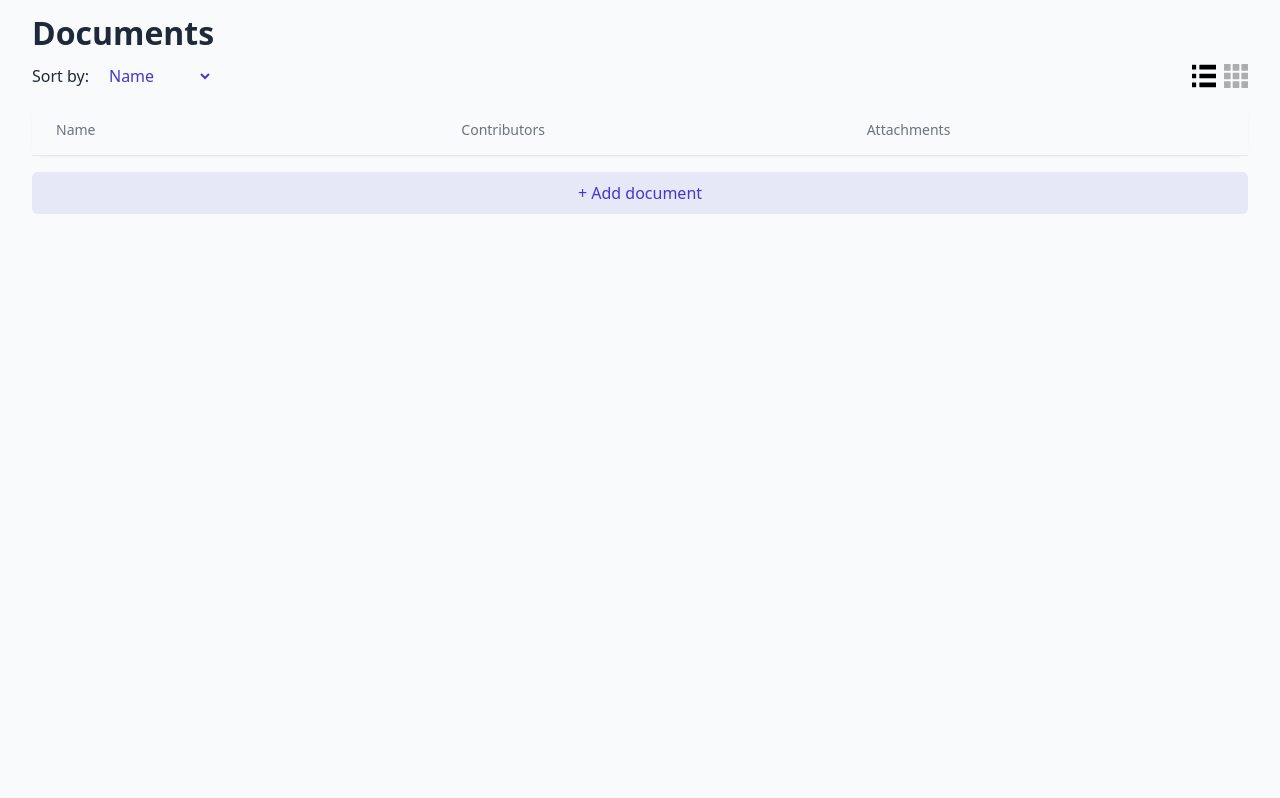
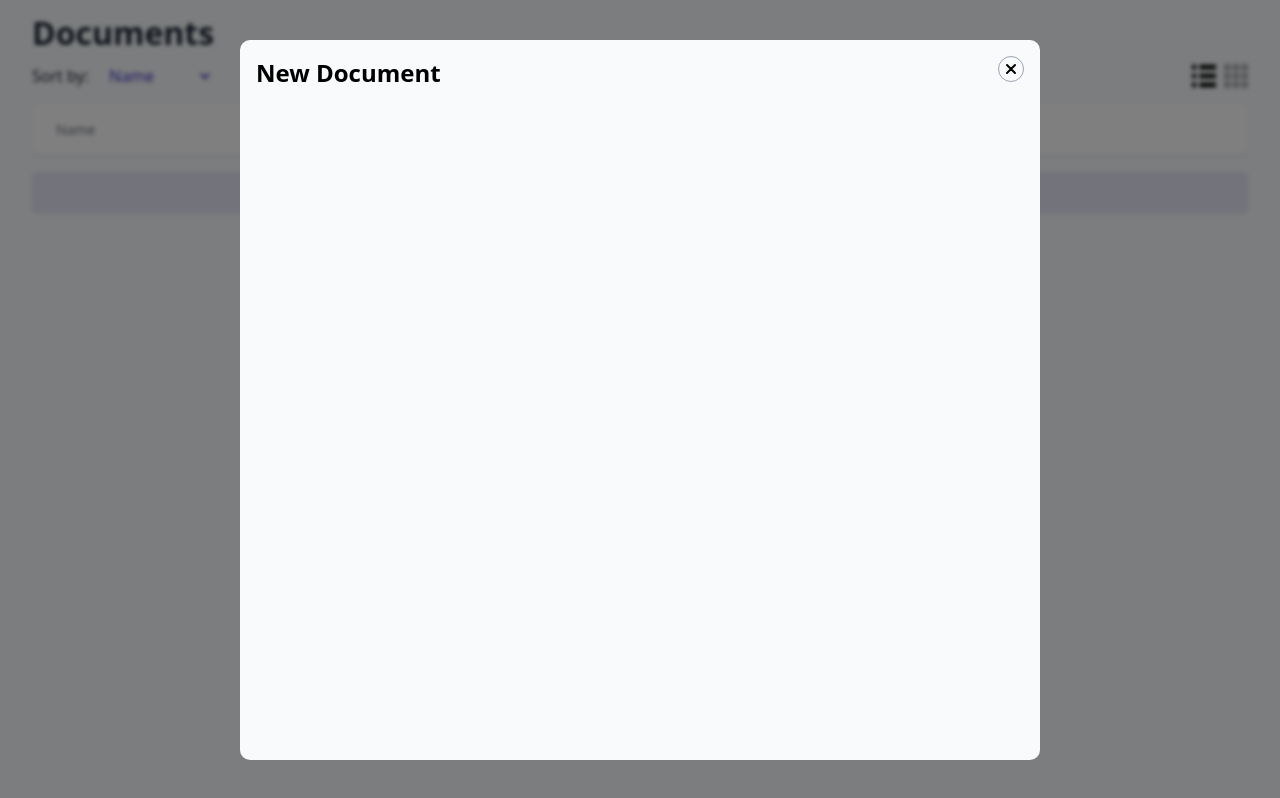
Before and after one commit to mariogl/documents, a website built with Vite: page index.html in a window 1280 px wide. Both pictures are taken after a click on the button "+ Add document". Built offline with nearby package versions, Linux system fonts and the light colour scheme; no server answers.

Commit message:
feat(components): create form modal

```diff
--- a/src/documents/components/Documents/layouts/DocumentsListLayout.module.css
+++ b/src/documents/components/Documents/layouts/DocumentsListLayout.module.css
@@ -8,7 +8,6 @@
 }
 
 .documents__head {
-  background-color: var(--color-background-primary);
   border-bottom: 1px solid var(--color-border);
 }
 
--- a/src/documents/components/DocumentsList/DocumentsList.ts
+++ b/src/documents/components/DocumentsList/DocumentsList.ts
@@ -10,6 +10,7 @@ import type { LayoutType } from "../DocumentItem/types";
 import DocumentsComponent from "../Documents/Documents";
 import DocumentsLayoutModeComponent from "../DocumentsLayoutMode/DocumentsLayoutMode";
 import DocumentsSortingComponent from "../DocumentsSorting/DocumentsSorting";
+import NewDocumentFormComponent from "../NewDocumentForm/NewDocumentForm";
 
 import styles from "./DocumentsList.module.css";
 
@@ -76,8 +77,17 @@ class DocumentsListComponent extends Component {
     const createButton = new ButtonComponent({
       text: "+ Add document",
       size: this.layoutType === "list" ? "full" : "auto",
+      onclick: () => {
+        newDocumentFormModal.showModal();
+      },
     });
     buttonContainer.appendChild(createButton.getElement());
+
+    const newDocumentForm = new NewDocumentFormComponent({});
+    container.appendChild(newDocumentForm.getElement());
+
+    const newDocumentFormModal =
+      newDocumentForm.getElement() as HTMLDialogElement;
 
     return container;
   }
--- /dev/null
+++ b/src/documents/components/NewDocumentForm/NewDocumentForm.module.css
@@ -0,0 +1,56 @@
+.modal {
+  --transition-duration: 0.3s;
+
+  @media (prefers-reduced-motion: reduce) {
+    --transition-duration: 0.01s;
+  }
+
+  background-color: var(--color-background-primary);
+  width: 90%;
+  height: 90%;
+  max-width: 800px;
+  border-radius: 10px;
+  opacity: 0;
+  transform: scale(0.2);
+  transition: all var(--transition-duration) ease-in-out;
+  transition-behavior: allow-discrete;
+
+  &[open] {
+    opacity: 1;
+    transform: scale(1);
+
+    @starting-style {
+      transform: scale(0.2);
+      opacity: 0;
+    }
+  }
+
+  &::backdrop {
+    background-color: rgba(0, 0, 0, 0.5);
+    backdrop-filter: blur(2px);
+    transition: all var(--transition-duration) ease-in-out;
+
+    @starting-style {
+      background-color: rgba(0, 0, 0, 0);
+      backdrop-filter: blur(0px);
+    }
+  }
+}
+
+.modal__container {
+  height: 100%;
+  position: relative;
+  padding: 16px;
+}
+
+.modal__closeButton {
+  position: absolute;
+  top: 16px;
+  right: 16px;
+  border-radius: 50%;
+  border: 1px solid var(--color-border-dark);
+}
+
+.modal__title {
+  font-weight: 600;
+}
--- /dev/null
+++ b/src/documents/components/NewDocumentForm/NewDocumentForm.ts
@@ -0,0 +1,63 @@
+import Component from "../../../shared/components/Component";
+import HeadingComponent from "../../../shared/components/Heading/Heading";
+import IconComponent from "../../../shared/components/Icon/Icon";
+import IconButtonComponent from "../../../shared/components/IconButton/IconButton";
+
+import styles from "./NewDocumentForm.module.css";
+
+class NewDocumentFormComponent extends Component {
+  protected render(): Element {
+    const dialog = document.createElement("dialog");
+    dialog.className = styles.modal;
+
+    const container = this.createContainer();
+
+    container.appendChild(this.createTitle());
+    container.appendChild(this.createCloseButton(dialog));
+
+    dialog.appendChild(container);
+
+    this.closeOnOutsideClick(dialog);
+
+    return dialog;
+  }
+
+  private createContainer() {
+    const container = document.createElement("div");
+    container.className = styles.modal__container;
+    return container;
+  }
+
+  private createTitle() {
+    const formTitle = new HeadingComponent({
+      level: 2,
+      text: "New Document",
+      className: styles.modal__title,
+    });
+
+    return formTitle.getElement();
+  }
+
+  private createCloseButton(dialog: HTMLDialogElement) {
+    const closeButton = new IconButtonComponent({
+      icon: new IconComponent({ name: "close" }),
+      text: "Close",
+      className: styles.modal__closeButton,
+      onClick: () => {
+        dialog.close();
+      },
+    });
+
+    return closeButton.getElement();
+  }
+
+  private closeOnOutsideClick(element: HTMLDialogElement) {
+    element.addEventListener("click", (event) => {
+      if (event.target === this.element) {
+        element.close();
+      }
+    });
+  }
+}
+
+export default NewDocumentFormComponent;
--- a/src/shared/styles/globals.css
+++ b/src/shared/styles/globals.css
@@ -35,3 +35,9 @@ button {
   cursor: pointer;
   padding: 0;
 }
+
+dialog {
+  border: none;
+  background: none;
+  padding: 0;
+}
--- a/src/shared/styles/theme.css
+++ b/src/shared/styles/theme.css
@@ -12,6 +12,7 @@
   --color-background-hover: #f3f4f6;
   --color-border: #e5e7eb;
   --color-border-light: #f3f4f6;
+  --color-border-dark: #9ca3af;
   --color-button-background: #e6e7f7;
   --color-button-background-hover: #d3d3f2;
 
```
